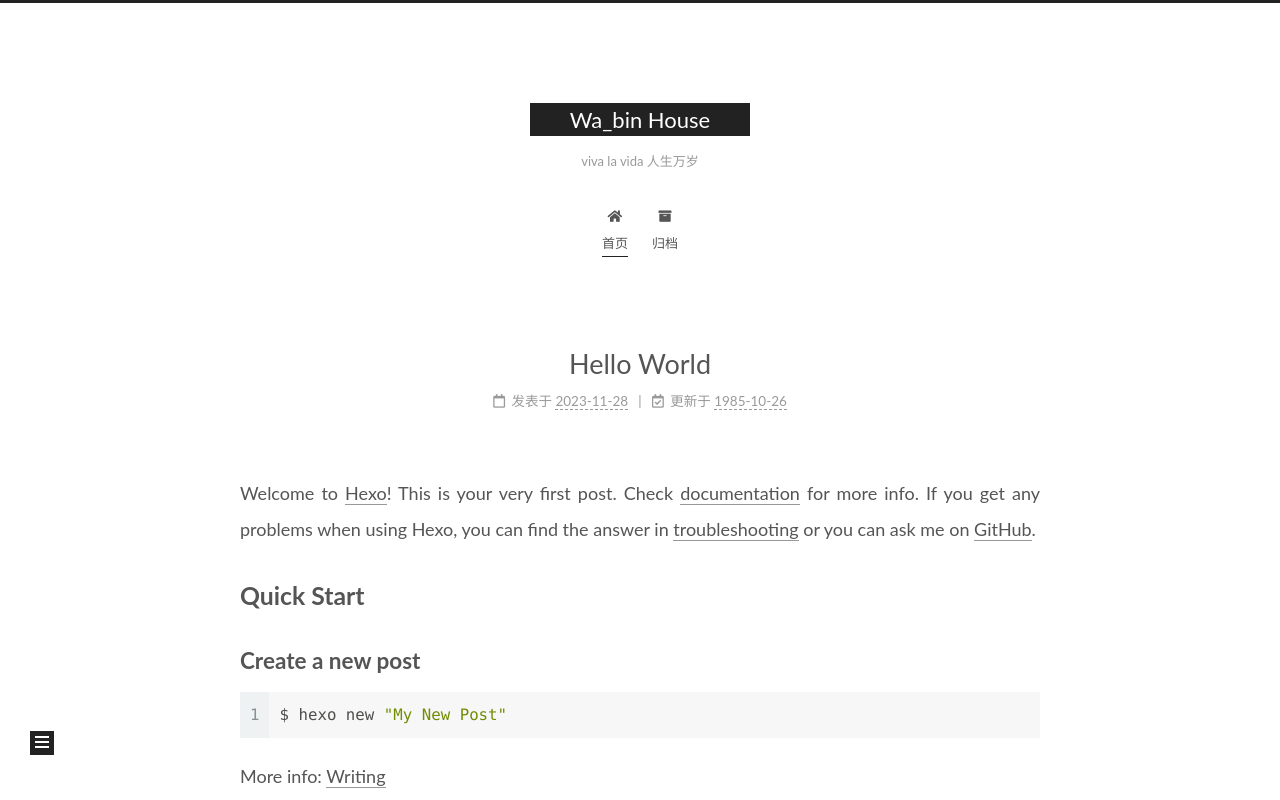
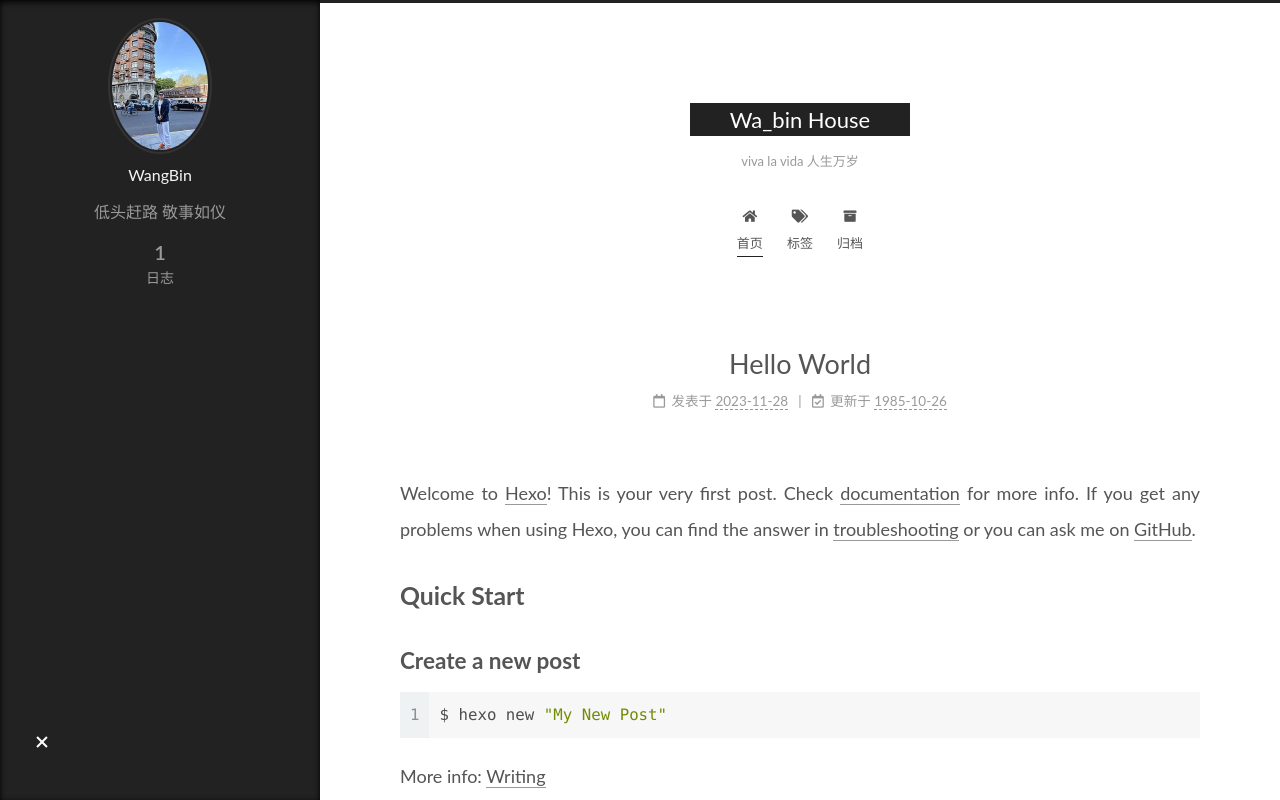
Before and after one commit to DABINB/DABINB.github.io, a plain HTML site: page index.html in a window 1280 px wide. Shown: the top 800 px of the page. Drawn offline with Linux system fonts and the light colour scheme.

Commit message:
Site updated: 2023-11-29 11:24:06

```diff
--- a/css/main.css
+++ b/css/main.css
@@ -1141,6 +1141,7 @@ pre .javascript .function {
   margin: 0 auto;
   max-width: 96px;
   padding: 2px;
+  border-radius: 50%;
 }
 .site-author-name {
   color: #f5f5f5;
@@ -1168,7 +1169,7 @@ pre .javascript .function {
 }
 .links-of-author a::before,
 .links-of-author span.exturl::before {
-  background: #678cff;
+  background: #cbf4ff;
   border-radius: 50%;
   content: ' ';
   display: inline-block;
--- a/index.html
+++ b/index.html
@@ -17,7 +17,7 @@
 
 <script id="hexo-configurations">
     var NexT = window.NexT || {};
-    var CONFIG = {"hostname":"dabinb.github.io.com","root":"/","scheme":"Muse","version":"7.8.0","exturl":false,"sidebar":{"position":"left","display":"post","padding":18,"offset":12,"onmobile":false},"copycode":{"enable":false,"show_result":false,"style":null},"back2top":{"enable":true,"sidebar":false,"scrollpercent":false},"bookmark":{"enable":false,"color":"#222","save":"auto"},"fancybox":false,"mediumzoom":false,"lazyload":false,"pangu":false,"comments":{"style":"tabs","active":null,"storage":true,"lazyload":false,"nav":null},"algolia":{"hits":{"per_page":10},"labels":{"input_placeholder":"Search for Posts","hits_empty":"We didn't find any results for the search: ${query}","hits_stats":"${hits} results found in ${time} ms"}},"localsearch":{"enable":false,"trigger":"auto","top_n_per_article":1,"unescape":false,"preload":false},"motion":{"enable":true,"async":false,"transition":{"post_block":"fadeIn","post_header":"slideDownIn","post_body":"slideDownIn","coll_header":"slideLeftIn","sidebar":"slideUpIn"}}};
+    var CONFIG = {"hostname":"dabinb.github.io.com","root":"/","scheme":"Muse","version":"7.8.0","exturl":false,"sidebar":{"position":"left","display":"always","padding":18,"offset":12,"onmobile":false},"copycode":{"enable":false,"show_result":false,"style":null},"back2top":{"enable":true,"sidebar":false,"scrollpercent":false},"bookmark":{"enable":false,"color":"#222","save":"auto"},"fancybox":false,"mediumzoom":false,"lazyload":false,"pangu":false,"comments":{"style":"tabs","active":null,"storage":true,"lazyload":false,"nav":null},"algolia":{"hits":{"per_page":10},"labels":{"input_placeholder":"Search for Posts","hits_empty":"We didn't find any results for the search: ${query}","hits_stats":"${hits} results found in ${time} ms"}},"localsearch":{"enable":false,"trigger":"auto","top_n_per_article":1,"unescape":false,"preload":false},"motion":{"enable":true,"async":false,"transition":{"post_block":"fadeIn","post_header":"slideDownIn","post_body":"slideDownIn","coll_header":"slideLeftIn","sidebar":"slideUpIn"}}};
   </script>
 
   <meta name="description" content="低头赶路 敬事如仪">
@@ -116,6 +116,11 @@
     <a href="/" rel="section"><i class="fa fa-home fa-fw"></i>首页</a>
 
   </li>
+        <li class="menu-item menu-item-tags">
+
+    <a href="/tags/" rel="section"><i class="fa fa-tags fa-fw"></i>标签</a>
+
+  </li>
         <li class="menu-item menu-item-archives">
 
     <a href="/archives/" rel="section"><i class="fa fa-archive fa-fw"></i>归档</a>
@@ -151,7 +156,7 @@
     <link itemprop="mainEntityOfPage" href="http://dabinb.github.io.com/2023/11/28/hello-world/">
 
     <span hidden itemprop="author" itemscope itemtype="http://schema.org/Person">
-      <meta itemprop="image" content="/images/avatar.gif">
+      <meta itemprop="image" content="/images/1.jpg">
       <meta itemprop="name" content="WangBin">
       <meta itemprop="description" content="低头赶路 敬事如仪">
     </span>
@@ -279,6 +284,8 @@
 
       <div class="site-overview-wrap sidebar-panel">
         <div class="site-author motion-element" itemprop="author" itemscope itemtype="http://schema.org/Person">
+    <img class="site-author-image" itemprop="image" alt="WangBin"
+      src="/images/1.jpg">
   <p class="site-author-name" itemprop="name">WangBin</p>
   <div class="site-description" itemprop="description">低头赶路 敬事如仪</div>
 </div>
```
Also changed, not shown: 2023/11/28/hello-world/index.html (+9 -2 lines), archives/2023/11/index.html (+8 -1 lines), archives/2023/index.html (+8 -1 lines), archives/index.html (+8 -1 lines), images/1.jpg (added).
